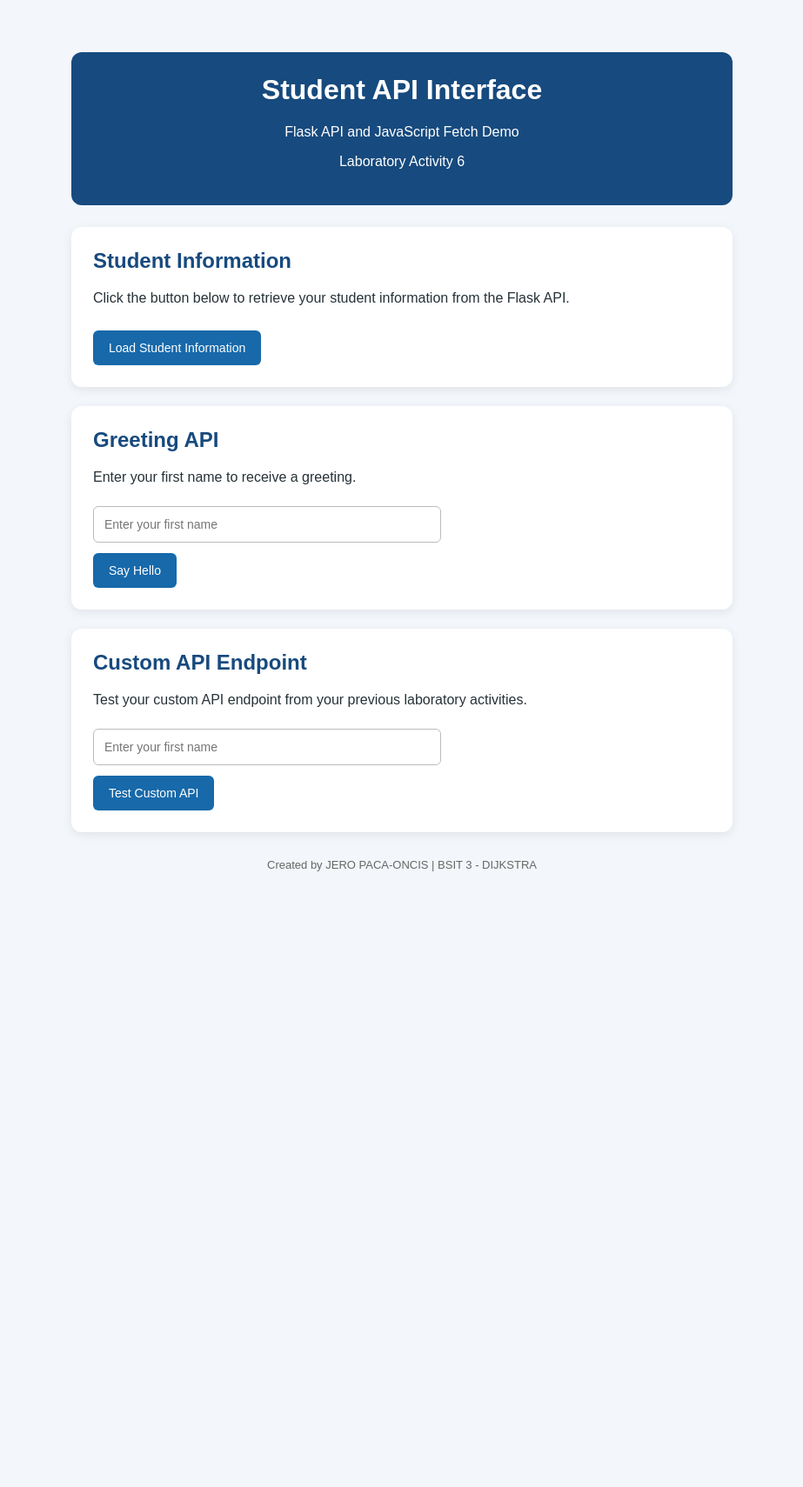
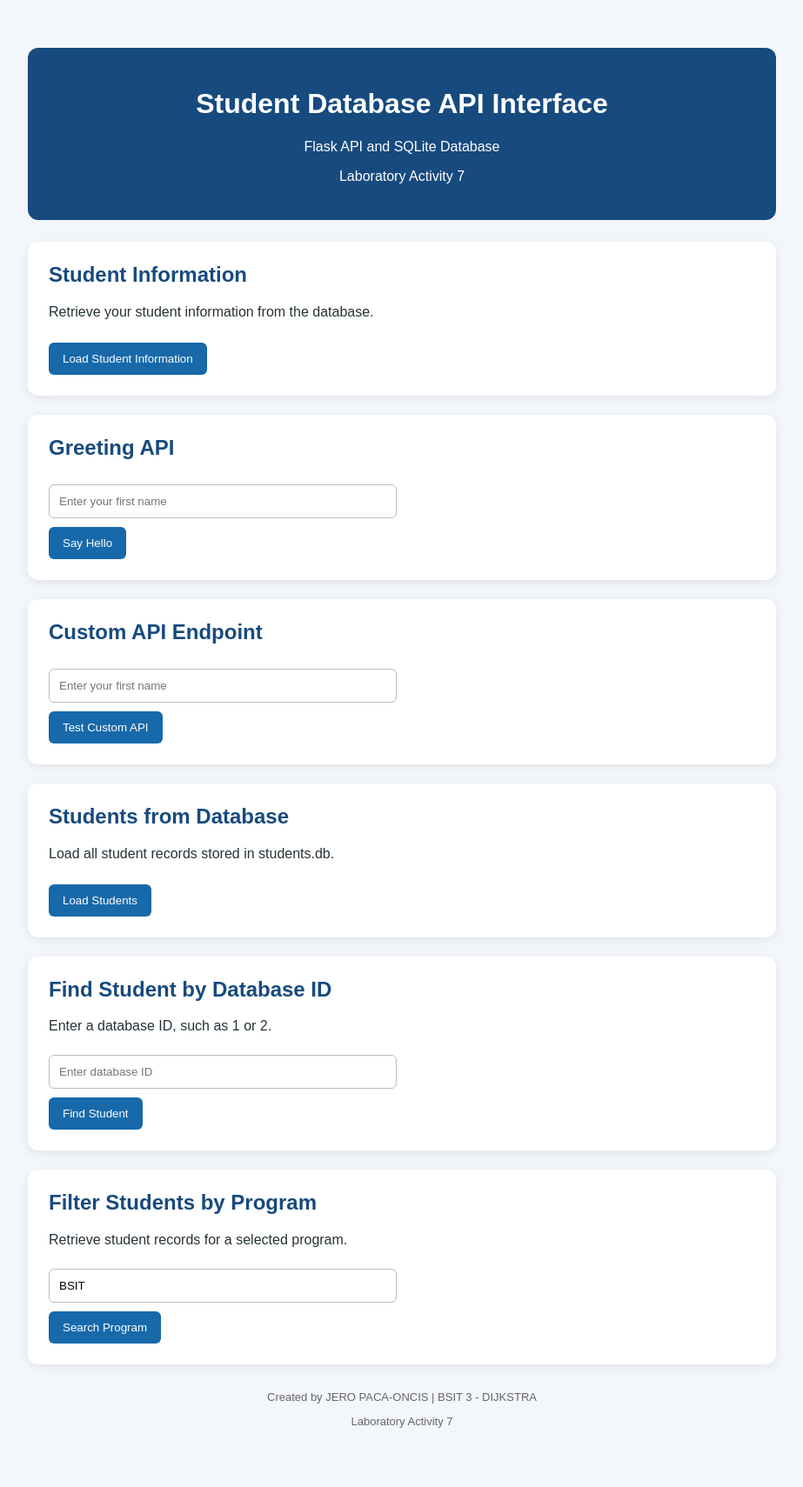
Before and after one commit to paca-oncisjero-maker/paca-oncis_Jero, a Flask app: page / in a window 1280 px wide. Shown: the whole page at 87% size, without its empty margins (178-1101 px from the left). Before the commit the page ends 1002 px from the top, so only its background shows below. Run offline with Flask 3, Linux system fonts and the light colour scheme.

Commit message:
Update index.html

```diff
--- a/templates/index.html
+++ b/templates/index.html
@@ -3,8 +3,7 @@
 <head>
     <meta charset="UTF-8">
     <meta name="viewport" content="width=device-width, initial-scale=1.0">
-
-    <title>Student API Interface</title>
+    <title>Student Database API Interface</title>
 
     <style>
         * {
@@ -13,8 +12,8 @@
 
         body {
             font-family: Arial, sans-serif;
-            max-width: 800px;
-            margin: 40px auto;
+            max-width: 900px;
+            margin: 35px auto;
             padding: 20px;
             background: #f3f6fa;
             color: #263238;
@@ -23,19 +22,15 @@
         header {
             background: #174a7e;
             color: white;
+            text-align: center;
             padding: 25px;
-            text-align: center;
             border-radius: 12px;
             margin-bottom: 25px;
         }
 
-        header h1 {
-            margin-top: 0;
-        }
-
         .card {
             background: white;
-            padding: 25px;
+            padding: 24px;
             margin-bottom: 22px;
             border-radius: 12px;
             box-shadow: 0 3px 12px rgba(0, 0, 0, 0.08);
@@ -47,14 +42,13 @@
         }
 
         button {
-            padding: 12px 18px;
+            padding: 11px 16px;
+            margin-top: 10px;
             background: #1769aa;
             color: white;
             border: none;
             border-radius: 6px;
             cursor: pointer;
-            margin-top: 12px;
-            font-size: 14px;
         }
 
         button:hover {
@@ -62,61 +56,53 @@
         }
 
         input {
-            padding: 12px;
             width: 100%;
             max-width: 400px;
+            padding: 11px;
+            margin-top: 8px;
             border: 1px solid #bbb;
             border-radius: 6px;
-            margin-top: 8px;
-            font-size: 14px;
         }
 
-        #result,
-        #greeting,
-        #customResult {
-            margin-top: 18px;
-            padding: 15px;
+        .output {
+            margin-top: 16px;
+            padding: 14px;
             background: #f5f8fc;
             border: 1px solid #dce4ee;
             border-radius: 7px;
             overflow-wrap: anywhere;
         }
 
-        #result:empty,
-        #greeting:empty,
-        #customResult:empty {
+        .output:empty {
             display: none;
         }
 
-        .info {
+        .student {
+            padding: 12px;
+            margin-bottom: 10px;
+            border-bottom: 1px solid #ddd;
             line-height: 1.8;
         }
 
-        pre {
-            white-space: pre-wrap;
-            overflow-wrap: anywhere;
-            margin: 0;
+        .student:last-child {
+            border-bottom: none;
         }
 
         footer {
             text-align: center;
             color: #666;
+            font-size: 13px;
             margin-top: 30px;
-            font-size: 13px;
         }
 
         @media (max-width: 600px) {
             body {
-                margin: 15px auto;
+                margin: 10px auto;
                 padding: 12px;
             }
 
             .card {
-                padding: 18px;
-            }
-
-            header {
-                padding: 20px 12px;
+                padding: 17px;
             }
         }
     </style>
@@ -125,137 +111,144 @@
 <body>
 
 <header>
-        <h1>Student API Interface</h1>
-        <p>Flask API and JavaScript Fetch Demo</p>
-        <p>Laboratory Activity 6</p>
+    <h1>Student Database API Interface</h1>
+    <p>Flask API and SQLite Database</p>
+    <p>Laboratory Activity 7</p>
 </header>
 
 <!-- Student Information -->
 <section class="card">
     <h2>Student Information</h2>
+    <p>Retrieve your student information from the database.</p>
 
-        <p>
-            Click the button below to retrieve your student information
-            from the Flask API.
-        </p>
-
-        <button onclick="loadStudent()">
-            Load Student Information
-        </button>
-
-        <div id="result" class="info" aria-live="polite"></div>
+    <button onclick="loadStudent()">Load Student Information</button>
+    <div id="result" class="output" aria-live="polite"></div>
 </section>
 
 <!-- Greeting API -->
 <section class="card">
     <h2>Greeting API</h2>
-
-        <p>Enter your first name to receive a greeting.</p>
-
     <input
         type="text"
         id="nameInput"
         placeholder="Enter your first name"
     >
-
     <br>
-
     <button onclick="sayHello()">Say Hello</button>
-
-        <p id="greeting" aria-live="polite"></p>
+    <div id="greeting" class="output" aria-live="polite"></div>
 </section>
 
-    <!-- Custom API Endpoint -->
+<!-- Custom API -->
 <section class="card">
     <h2>Custom API Endpoint</h2>
-
-        <p>
-            Test your custom API endpoint from your previous laboratory
-            activities.
-        </p>
-
     <input
         type="text"
         id="customInput"
         placeholder="Enter your first name"
     >
+    <br>
+    <button onclick="loadCustom()">Test Custom API</button>
+    <div id="customResult" class="output" aria-live="polite"></div>
+</section>
 
+<!-- All Database Students -->
+<section class="card">
+    <h2>Students from Database</h2>
+    <p>Load all student records stored in students.db.</p>
+
+    <button onclick="loadStudents()">Load Students</button>
+    <div id="studentList" class="output" aria-live="polite"></div>
+</section>
+
+<!-- Find One Student -->
+<section class="card">
+    <h2>Find Student by Database ID</h2>
+    <p>Enter a database ID, such as 1 or 2.</p>
+
+    <input
+        type="number"
+        id="studentDbId"
+        min="1"
+        step="1"
+        placeholder="Enter database ID"
+    >
     <br>
+    <button onclick="findStudent()">Find Student</button>
+    <div id="singleStudent" class="output" aria-live="polite"></div>
+</section>
 
-        <button onclick="loadCustom()">Test Custom API</button>
+<!-- Additional Task -->
+<section class="card">
+    <h2>Filter Students by Program</h2>
+    <p>Retrieve student records for a selected program.</p>
 
-        <div id="customResult" aria-live="polite"></div>
+    <input
+        type="text"
+        id="programInput"
+        value="BSIT"
+        placeholder="Enter program, e.g. BSIT"
+    >
+    <br>
+    <button onclick="filterStudents()">Search Program</button>
+    <div id="programResults" class="output" aria-live="polite"></div>
 </section>
 
 <footer>
     <p>Created by JERO PACA-ONCIS | BSIT 3 - DIJKSTRA</p>
+    <p>Laboratory Activity 7</p>
 </footer>
 
 <script>
-        // Load Student Information
+    // Display fields safely
+    function addField(container, label, value) {
+        const p = document.createElement("p");
+        const strong = document.createElement("strong");
+
+        strong.textContent = label + ": ";
+        p.appendChild(strong);
+        p.appendChild(document.createTextNode(value ?? ""));
+        container.appendChild(p);
+    }
+
+    // Student Information
     async function loadStudent() {
-            const result = document.getElementById("result");
-
-            result.textContent = "Loading student information...";
+        const output = document.getElementById("result");
+        output.textContent = "Loading student information...";
 
         try {
             const response = await fetch("/student");
 
             if (!response.ok) {
-                    throw new Error("Failed to retrieve student data.");
+                throw new Error("Request failed");
             }
 
             const data = await response.json();
+            output.replaceChildren();
 
-                result.replaceChildren();
-
-                const fields = [
+            [
                 ["Student ID", data.student_id],
                 ["Name", data.name],
                 ["Program", data.program],
                 ["Year", data.year],
                 ["Section", data.section]
-                ];
-
-                fields.forEach(function (field) {
-                    const paragraph = document.createElement("p");
-                    const label = document.createElement("strong");
-
-                    label.textContent = field[0] + ": ";
-
-                    paragraph.appendChild(label);
-                    paragraph.appendChild(
-                        document.createTextNode(
-                            field[1] ?? ""
-                        )
-                    );
-
-                    result.appendChild(paragraph);
-                });
+            ].forEach(field => addField(output, field[0], field[1]));
 
         } catch (error) {
-                result.textContent =
-                    "Unable to retrieve student information.";
+            output.textContent = "Unable to retrieve student information.";
         }
     }
 
-
     // Greeting API
     async function sayHello() {
-            const name = document
-                .getElementById("nameInput")
-                .value
-                .trim();
-
-            const greeting = document.getElementById("greeting");
+        const name = document.getElementById("nameInput").value.trim();
+        const output = document.getElementById("greeting");
 
         if (!name) {
-                greeting.textContent =
-                    "Please enter your first name.";
+            output.textContent = "Please enter your first name.";
             return;
         }
 
-            greeting.textContent = "Loading greeting...";
+        output.textContent = "Loading greeting...";
 
         try {
             const response = await fetch(
@@ -263,36 +256,28 @@
             );
 
             if (!response.ok) {
-                    throw new Error("Failed to retrieve greeting.");
+                throw new Error("Request failed");
             }
 
             const data = await response.json();
-
-                greeting.textContent = data.message;
+            output.textContent = data.message;
 
         } catch (error) {
-                greeting.textContent =
-                    "Unable to retrieve greeting.";
+            output.textContent = "Unable to retrieve greeting.";
         }
     }
 
-
-        // Custom API Endpoint
+    // Custom API
     async function loadCustom() {
-            const name = document
-                .getElementById("customInput")
-                .value
-                .trim();
-
+        const name = document.getElementById("customInput").value.trim();
         const output = document.getElementById("customResult");
 
         if (!name) {
-                output.textContent =
-                    "Please enter your first name.";
+            output.textContent = "Please enter your first name.";
             return;
         }
 
-            output.textContent = "Loading custom API data...";
+        output.textContent = "Loading custom API...";
 
         try {
             const response = await fetch(
@@ -300,22 +285,145 @@
             );
 
             if (!response.ok) {
-                    throw new Error("Failed to retrieve custom data.");
+                throw new Error("Request failed");
             }
 
             const data = await response.json();
-
             output.replaceChildren();
 
             const pre = document.createElement("pre");
             pre.textContent = JSON.stringify(data, null, 2);
-
             output.appendChild(pre);
 
         } catch (error) {
-                output.textContent =
-                    "Unable to retrieve custom API data. " +
-                    "Please check your endpoint.";
+            output.textContent = "Unable to retrieve custom API data.";
+        }
+    }
+
+    // Load all students from SQLite
+    async function loadStudents() {
+        const output = document.getElementById("studentList");
+        output.textContent = "Loading student records...";
+
+        try {
+            const response = await fetch("/students");
+
+            if (!response.ok) {
+                throw new Error("Request failed");
+            }
+
+            const students = await response.json();
+            output.replaceChildren();
+
+            if (students.length === 0) {
+                output.textContent = "No student records found.";
+                return;
+            }
+
+            students.forEach(student => {
+                const item = document.createElement("div");
+                item.className = "student";
+
+                addField(item, "Database ID", student.id);
+                addField(item, "Student ID", student.student_id);
+                addField(item, "Name", student.name);
+                addField(item, "Program", student.program);
+                addField(item, "Year", student.year);
+                addField(item, "Section", student.section);
+
+                output.appendChild(item);
+            });
+
+        } catch (error) {
+            output.textContent = "Unable to retrieve student records.";
+        }
+    }
+
+    // Find one student using /students/<id>
+    async function findStudent() {
+        const id = document.getElementById("studentDbId").value.trim();
+        const output = document.getElementById("singleStudent");
+
+        if (!id || !Number.isInteger(Number(id)) || Number(id) < 1) {
+            output.textContent = "Enter a valid database ID.";
+            return;
+        }
+
+        output.textContent = "Searching for student...";
+
+        try {
+            const response = await fetch(
+                "/students/" + encodeURIComponent(id)
+            );
+
+            const data = await response.json();
+
+            if (!response.ok) {
+                throw new Error(data.error || "Student not found");
+            }
+
+            output.replaceChildren();
+
+            [
+                ["Database ID", data.id],
+                ["Student ID", data.student_id],
+                ["Name", data.name],
+                ["Program", data.program],
+                ["Year", data.year],
+                ["Section", data.section]
+            ].forEach(field => addField(output, field[0], field[1]));
+
+        } catch (error) {
+            output.textContent = error.message === "Student not found"
+                ? "Student not found. Try another database ID."
+                : "Unable to retrieve the selected student.";
+        }
+    }
+
+    // Additional task: filter students by program
+    async function filterStudents() {
+        const program = document.getElementById("programInput").value.trim();
+        const output = document.getElementById("programResults");
+
+        if (!program) {
+            output.textContent = "Please enter a program.";
+            return;
+        }
+
+        output.textContent = "Searching database...";
+
+        try {
+            const response = await fetch(
+                "/students/program/" + encodeURIComponent(program)
+            );
+
+            if (!response.ok) {
+                throw new Error("Request failed");
+            }
+
+            const students = await response.json();
+            output.replaceChildren();
+
+            if (students.length === 0) {
+                output.textContent = "No students found for this program.";
+                return;
+            }
+
+            students.forEach(student => {
+                const item = document.createElement("div");
+                item.className = "student";
+
+                addField(item, "Student ID", student.student_id);
+                addField(item, "Name", student.name);
+                addField(item, "Program", student.program);
+                addField(item, "Year", student.year);
+                addField(item, "Section", student.section);
+
+                output.appendChild(item);
+            });
+
+        } catch (error) {
+            output.textContent = "Unable to filter student records.";
         }
     }
 </script>
```
Lines whose indentation alone changed are shown as unchanged.
